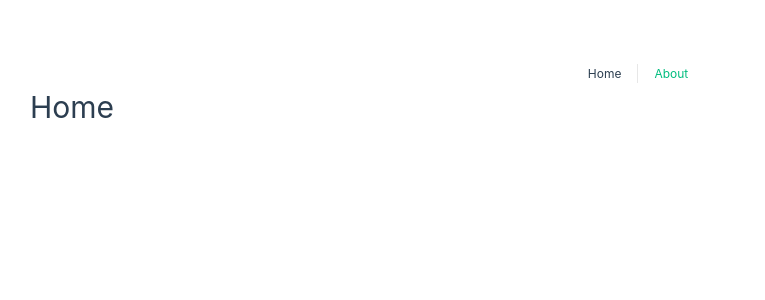
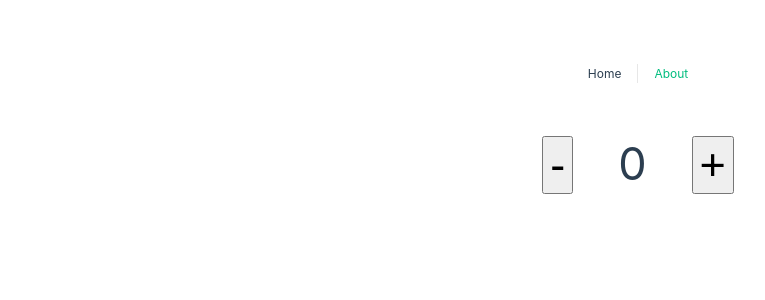
Before and after one commit to 4lexRossi/vue-api-composition, a Vue app: page / in a window 1280 px wide. Shown: the top 300 px of the page, without its empty margins (2-767 px from the left). Built offline with nearby package versions, Linux system fonts and the light colour scheme.

Commit message:
new composition api

```diff
--- a/src/views/HomeView.vue
+++ b/src/views/HomeView.vue
@@ -1,5 +1,83 @@
 <template>
   <div class="home">
-    <h1>Home</h1>
+    <div>
+      <button @click="decreaseCounter" class="btn">-</button>
+      <span class="counter">{{ counter }}</span>
+      <button @click="increaseCounter" class="btn">+</button>
+    </div>
   </div>
 </template>
+
+<!--composition rigth way-->
+<script setup>
+import { ref } from 'vue';
+
+const counter = ref(0);
+
+const increaseCounter = () => {
+  counter.value++;
+};
+
+const decreaseCounter = () => {
+  counter.value--;
+};
+</script>
+
+<!--composition old way
+<script>
+import { ref } from 'vue'
+
+export default {
+  setup() {
+    const counter =  ref(0)
+
+    const increaseCounter = () => {
+      counter.value++
+    }
+
+    const decreaseCounter = () => {
+      counter.value--
+    }
+
+    return {
+      counter,
+      increaseCounter,
+      decreaseCounter
+    }
+  }
+}
+</script>
+-->
+
+<!--
+old way
+<script>
+export default {
+  data() {
+    return {
+      counter: 0
+    }
+  },
+  methods: {
+    increaseCounter() {
+      this.counter++
+    },
+    decreaseCounter() {
+      this.counter--
+    }
+  }
+}
+</script>
+-->
+
+<style>
+.home {
+  text-align: center;
+  padding: 2em;
+}
+.btn,
+.counter {
+  font-size: 3em;
+  margin: 0.5em;
+}
+</style>
```
